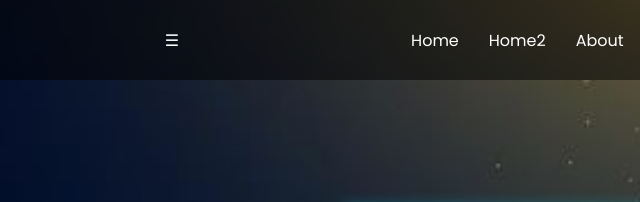
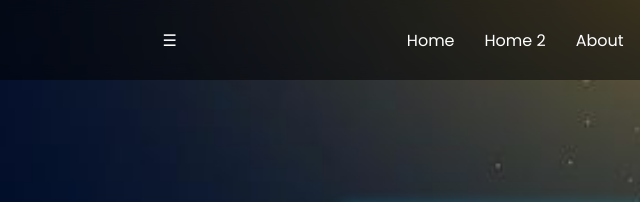
Before and after one commit to hariniselvan-bot/debit-managing, a plain HTML site: page signup.html in a window 1280 px wide. Shown: the top 202 px of the page, 333-973 px from the left. Drawn offline with Linux system fonts and the light colour scheme.

Commit message:
Update signup.html

```diff
--- a/signup.html
+++ b/signup.html
@@ -21,7 +21,7 @@
     <nav>
       <ul>
         <li><a href="index.html">Home</a></li>
-        <li><a href="home.html">Home2</a></li>
+        <li><a href="home.html">Home 2</a></li>
         <li><a href="about.html">About</a></li>
         <li><a href="services.html">Services</a></li>
         <li><a href="contact.html">Contact</a></li>
```
